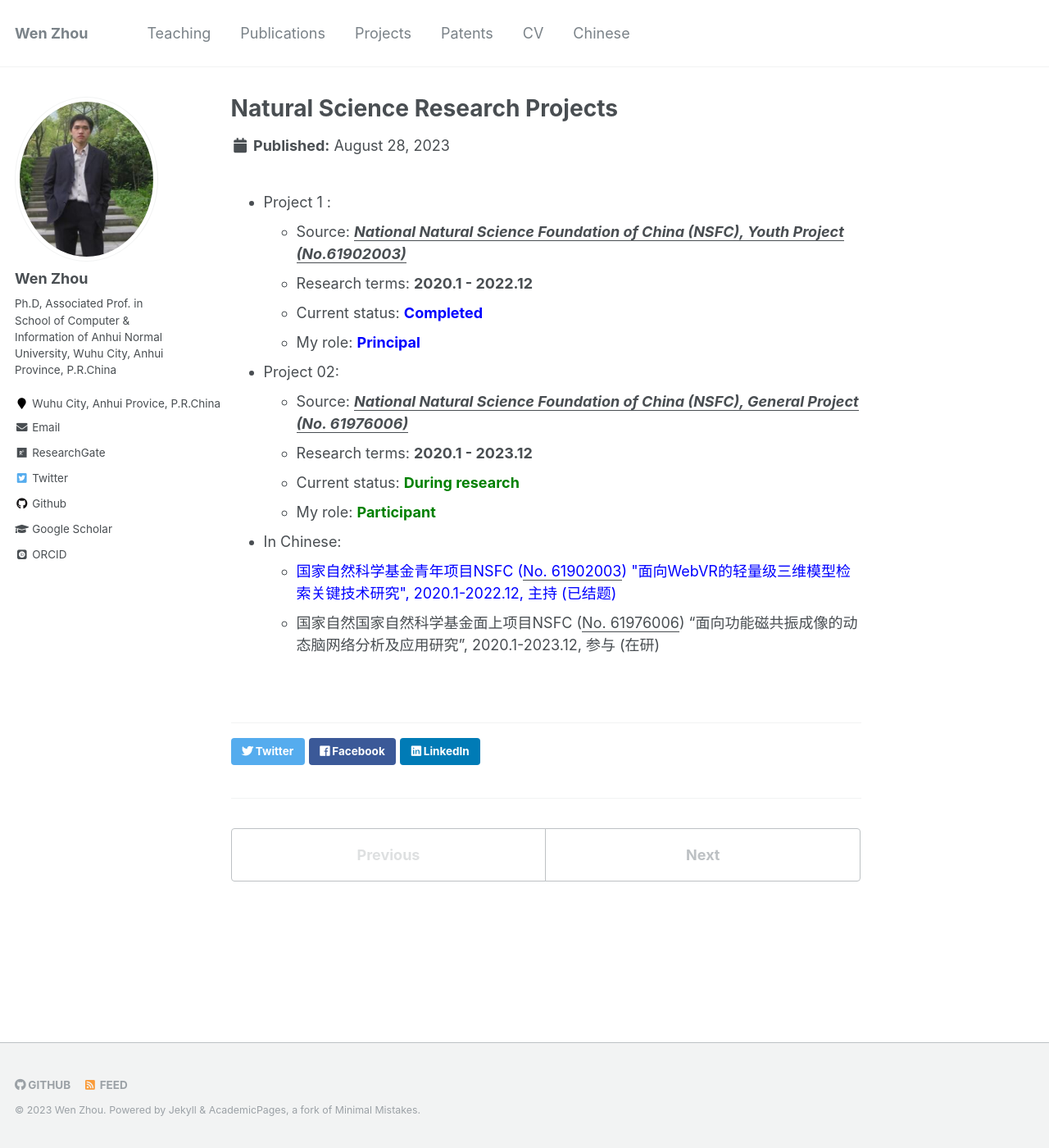
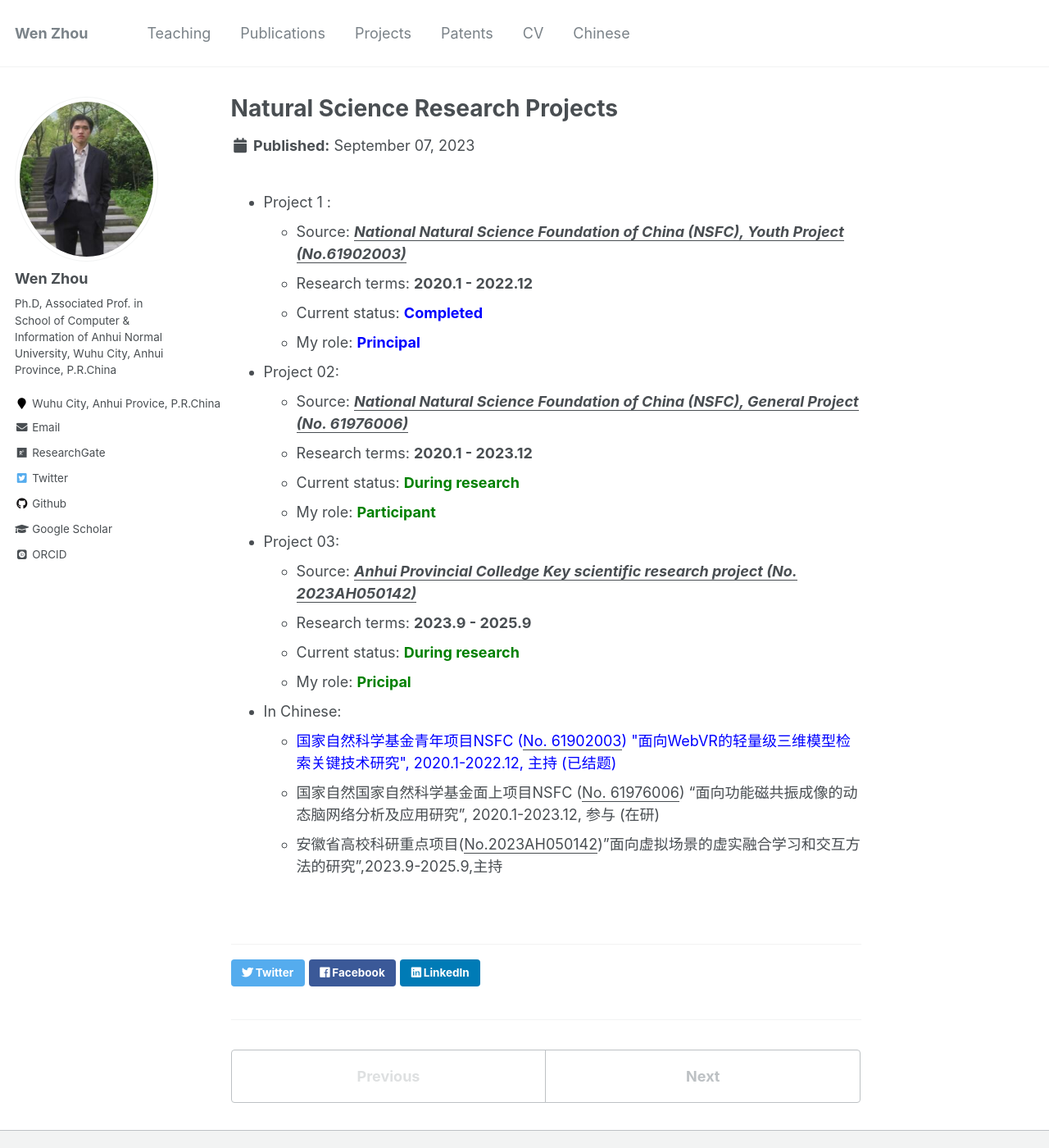
Before and after one commit to zhouwen327/zhouwen327.github.io, a Jekyll site: the page built from _projects/project01.md, in a window 1280 px wide and 1400 px high. Shown: the whole window at 82% size. Built offline with Jekyll 4.4.1, drawn with Linux system fonts in a browser that asks for light colours; some web fonts are replaced.

Commit message:
Update project01.md

```diff
--- a/_projects/project01.md
+++ b/_projects/project01.md
@@ -3,7 +3,7 @@ title: "Natural Science Research Projects"
 collection: Projects
 type: "Projects"
 permalink: /projects/project01/
-date: August 28th 2023
+Date: August 28th, 2023
 output: true
 ---
 + Project 1 :
@@ -16,7 +16,12 @@ output: true
     - Research terms: <b>2020.1 - 2023.12</b>
     - Current status: <b><font color='green'>During research </font></b>
     - My role:  <font color='green'><b>Participant</b></font>
-
++ Project 03:
+    + Source: <i><b><u>Anhui Provincial Colledge Key scientific research project (No. 2023AH050142)</u></b></i>
+    - Research terms: <b>2023.9 - 2025.9</b>
+    - Current status: <b><font color='green'>During research </font></b>
+    - My role:  <font color='green'><b>Pricipal</b></font>
 - In Chinese:
     - <font style='color: blue;'>国家自然科学基金青年项目NSFC (<u>No. 61902003</u>) "面向WebVR的轻量级三维模型检索关键技术研究", 2020.1-2022.12, 主持 (已结题)</font>
     - 国家自然国家自然科学基金面上项目NSFC (<u>No. 61976006</u>) "面向功能磁共振成像的动态脑网络分析及应用研究", 2020.1-2023.12, 参与 (在研)
+    - 安徽省高校科研重点项目(<u>No.2023AH050142</u>)"面向虚拟场景的虚实融合学习和交互方法的研究",2023.9-2025.9,主持
```
